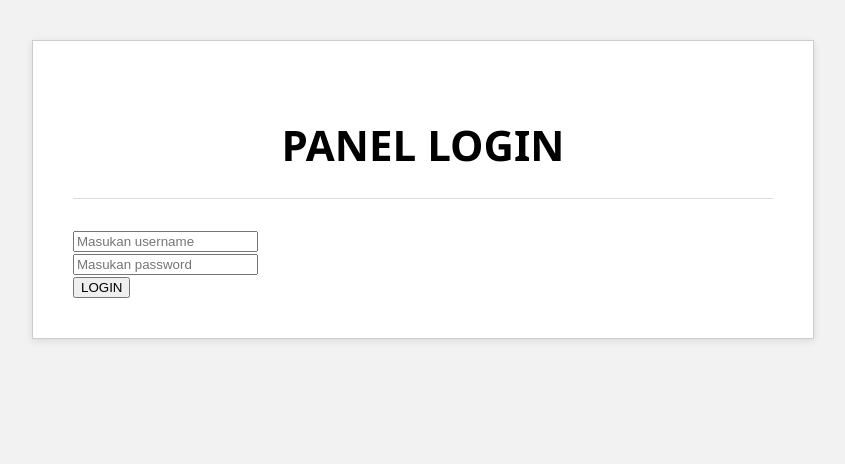
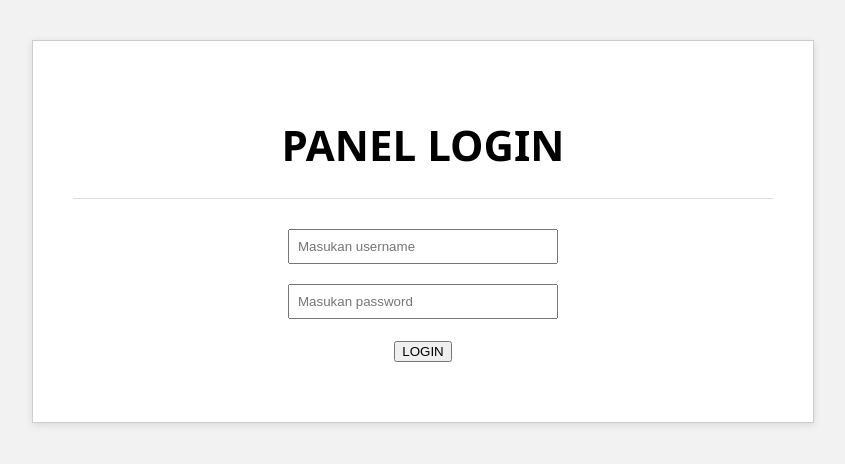
Before and after one commit to raffahamizan02/aplikasi-manajemen-data-siswa, a PHP site: page / in a window 1280 px wide. Shown: the top 464 px of the page, without its empty margins (217-1062 px from the left). Run offline with PHP 8.4, Linux system fonts and the light colour scheme.

Commit message:
modifikasi styling

```diff
--- a/style.css
+++ b/style.css
@@ -144,3 +144,34 @@ th, td {
     padding: 10px;
     border-bottom: 1px solid #ddd;
 }
+
+input[type=text]{
+    padding:8px;
+    width:250px;
+    align-items: center;
+}
+
+input[type=password]{
+    padding:8px;
+    width:250px;
+    align-items: center;
+}
+
+.search-button{
+    padding:8px 15px;
+    cursor:pointer;
+}
+
+img{
+    border-radius:8px;
+}
+
+.form-control{
+    margin-bottom: 20px;
+    text-align: center;
+}
+
+.reset-button{
+    padding: 8px 15px;
+    cursor: pointer;
+}
```
